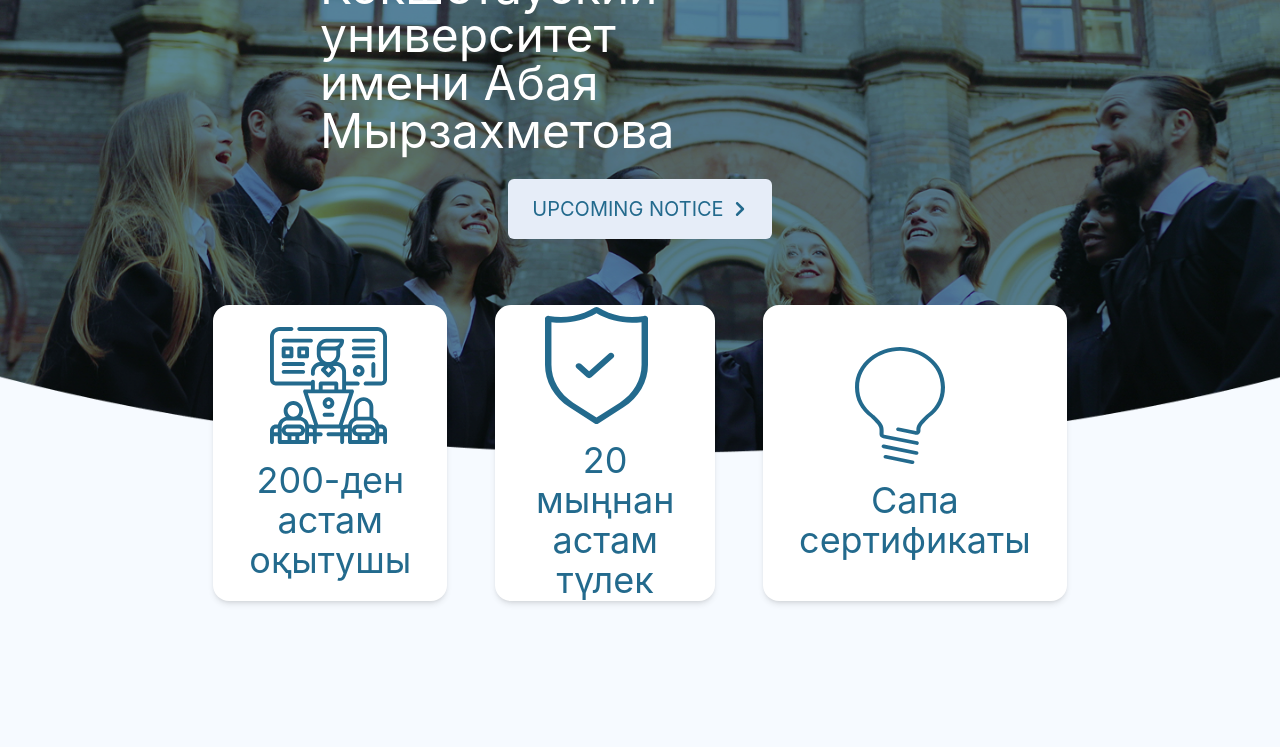
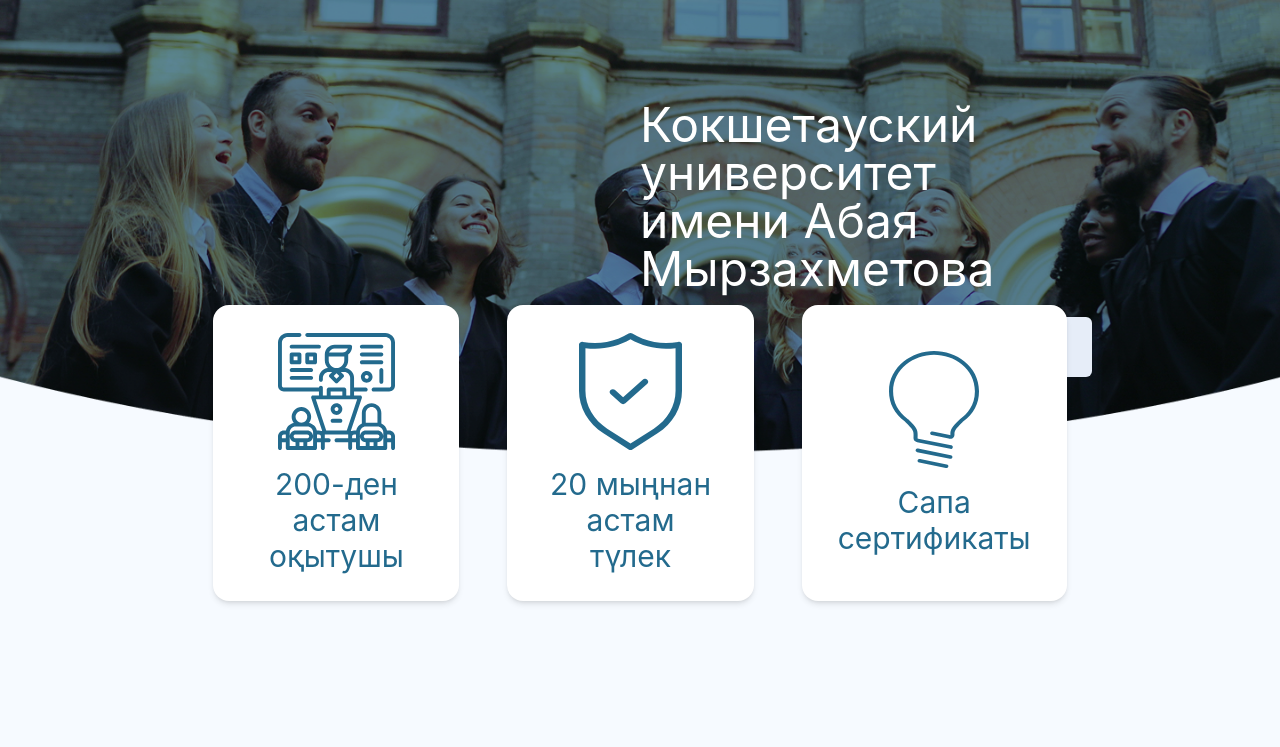
Before and after one commit to dagamaDev/kuam, a Vue app: page / in a window 1280 px wide. Shown: the part 437-1184 px from the top of the page. Built offline with nearby package versions, Linux system fonts and the light colour scheme; the HTML template or start-up script is replaced by a standard one.

Commit message:
fix(universityQuality component)

```diff
--- a/src/components/universityQuality.vue
+++ b/src/components/universityQuality.vue
@@ -1,9 +1,9 @@
 <template>
     <div class="flex flex-col gap-4 items-center justify-center bg-white shadow-md p-6 rounded-2xl">
-        <div class="w-30">
+        <div class="w-30 flex justify-center">
             <slot></slot>
         </div>
-        <p class="text-4xl text-[#236A8D] mx-3 text-center">{{ text }}</p>
+        <p class="text-3xl text-[#236A8D] mx-3 text-center">{{ text }}</p>
     </div>
 </template>
 <script setup lang="ts">
--- a/src/views/HomePage.vue
+++ b/src/views/HomePage.vue
@@ -4,17 +4,17 @@
         <div>
             <div class="relartive">
                 <img class="w-full object-cover" src="../assets/Background.png" alt="">
-                <universityMain class="absolute top-1/2 left-1/2 -translate-x-1/2"/>
+                <universityMain class="absolute top-1/2 left-1/2 translate-y-1/2"/>
             </div>
             <div class="flex justify-center">
                 <div class="w-2/3 flex justify-center gap-12 -translate-y-1/2">
-                    <universityQuality class="w-90 h-74" :text="'200-ден астам оқытушы'">
+                    <universityQuality class="w-77 h-74" :text="'200-ден астам оқытушы'">
                         <img src="../assets/icon.svg" alt="">
                     </universityQuality>
-                    <universityQuality class="w-90 h-74" :text="'20 мыңнан астам түлек'">
+                    <universityQuality class="w-77 h-74" :text="'20 мыңнан астам түлек'">
                         <img src="../assets/Vector.svg" alt="">
                     </universityQuality>
-                    <universityQuality class="w-90 h-74" :text="'Сапа сертификаты'">
+                    <universityQuality class="w-77 h-74" :text="'Сапа сертификаты'">
                         <img src="../assets/bulb.svg" alt="">
                     </universityQuality>
                 </div>
```
